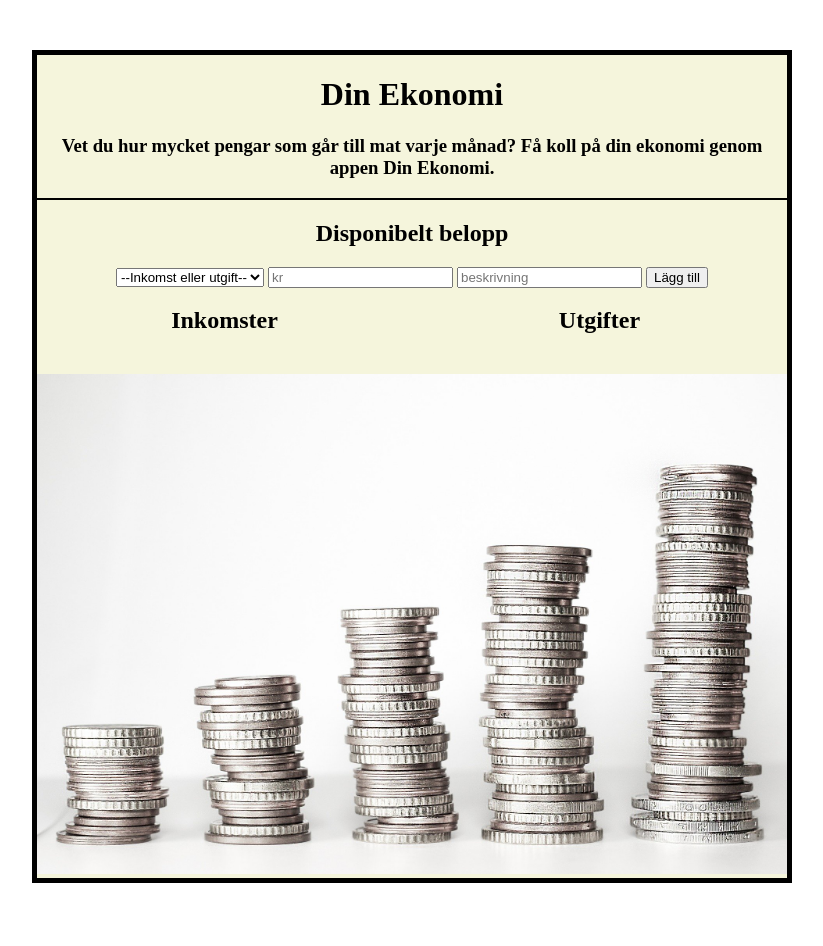
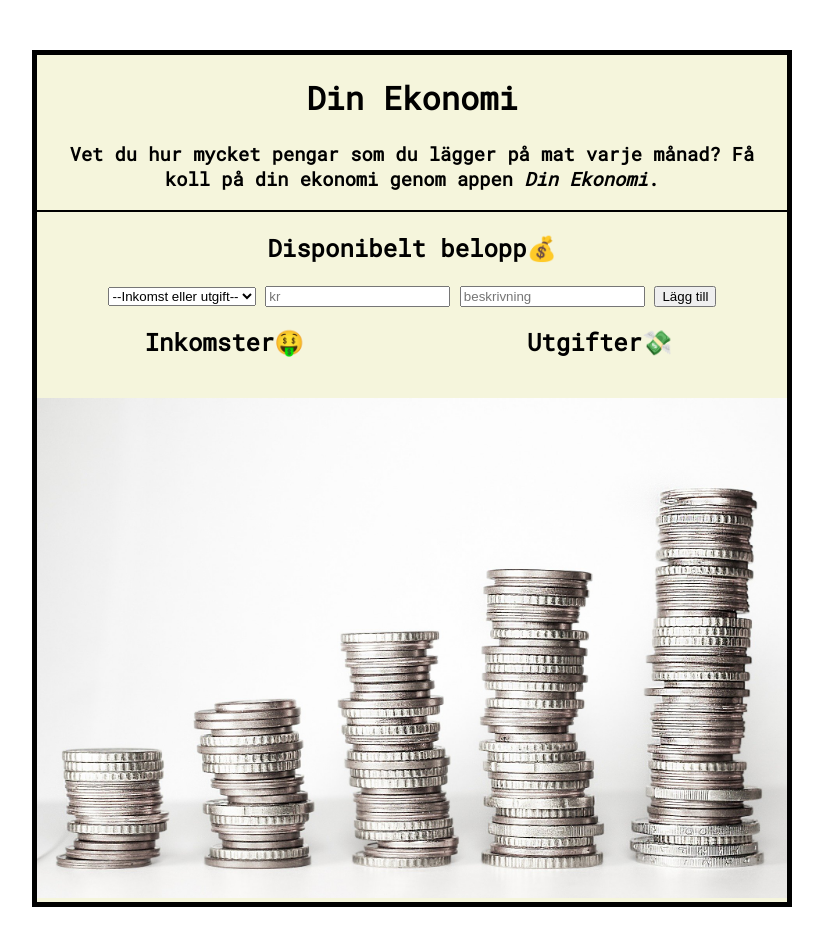
Before and after one commit to sarasandahl/budget-app, a website: page index.html in a window 1280 px wide. Shown: the whole page, without its empty margins (228-1051 px from the left). Drawn offline with nearby package versions, Linux system fonts and the light colour scheme; files that its build step writes are made by us from their sources.

Commit message:
scss klar stylad

```diff
--- a/index.html
+++ b/index.html
@@ -6,6 +6,9 @@
     <meta name="viewport" content="width=device-width, initial-scale=1.0">
     <title>Din Ekonomi</title>
     <link rel="stylesheet" href="css/main.css">
+    <link rel="preconnect" href="https://fonts.googleapis.com">
+    <link rel="preconnect" href="https://fonts.gstatic.com" crossorigin>
+    <link href="https://fonts.googleapis.com/css2?family=Roboto+Mono&display=swap" rel="stylesheet">
     <script src="JS/main.js" defer></script>
 </head>
 
@@ -13,12 +16,12 @@
     <div class="everything">
 
         <header>
-        <h1>Din Ekonomi</h1>
-        <h3>Vet du hur mycket pengar som går till mat varje månad? Få koll på din ekonomi genom appen Din Ekonomi.</h3>
+            <h1><strong>Din Ekonomi</strong></h1>
+            <h3>Vet du hur mycket pengar som du lägger på mat varje månad? Få koll på din ekonomi genom appen <i>Din Ekonomi</i>.</h3>
         </header>
 
         <div class="transaction">
-        <h2 >Disponibelt belopp</h2>
+            <h2 >Disponibelt belopp💰 </h2>
             <div class="transaction-container"></div>
         </div>
 
@@ -28,10 +31,8 @@
                 <option value="+" class="plus">+</option>
                 <option value="-" class="minus">-</option>
             </select>
-
             <input type="number" id="number" placeholder="kr">
             <input type="text" id="text" placeholder="beskrivning">
-
         <!--<select name="pets" id="pet-select">
             <option value="">--Kategori--</option>
             <option value="">Inkomst</option>
@@ -41,18 +42,17 @@
             <option value="">Nöje</option>
             <option value="">Övrigt</option>
         </select>-->
-
             <button>Lägg till</button>
         </form>
 
         <main class="container">
             <article class="income-container">
-            <h2>Inkomster</h2>
+                <h2>Inkomster🤑
+                </h2>
                 <div class="income"></div>
             </article>
-
             <article class="expenses-container">
-            <h2>Utgifter</h2>
+                <h2>Utgifter💸 </h2>
                 <div class="expenses"></div>
             </article>
         </main>
--- a/sass/global.scss
+++ b/sass/global.scss
@@ -3,10 +3,13 @@ body {
     padding: 0%;
     margin: 0%;
     background-color: beige;
+    font-family: 'Roboto Mono', monospace;
 }
 
 header {
     text-align: center;
+    padding-left: 20px;
+    padding-right: 20px;
     border-bottom: 2px solid black;
 }
 
@@ -17,13 +20,11 @@ header {
 
 form {
     text-align: center;
+    //border-top: 2px solid black;
 }
 
 main {
     text-align: center;
-}
-
-.container {
     margin-bottom: 20px;
 }
 
@@ -32,19 +33,13 @@ img {
 }
 
 @media screen and (min-width: 769px) {
-    .container {
+    main {
         display: flex;
-    }
-
-    .income-container {
-        width: 50%;
-    }
-
-    .expenses-container {
-        width: 50%;
+        article {
+            width: 50%;
+        }
     }
 }
-
 @media screen and (min-width: 1025px) {
     body {
         display: flex;
```
Lines whose indentation alone changed are shown as unchanged.
